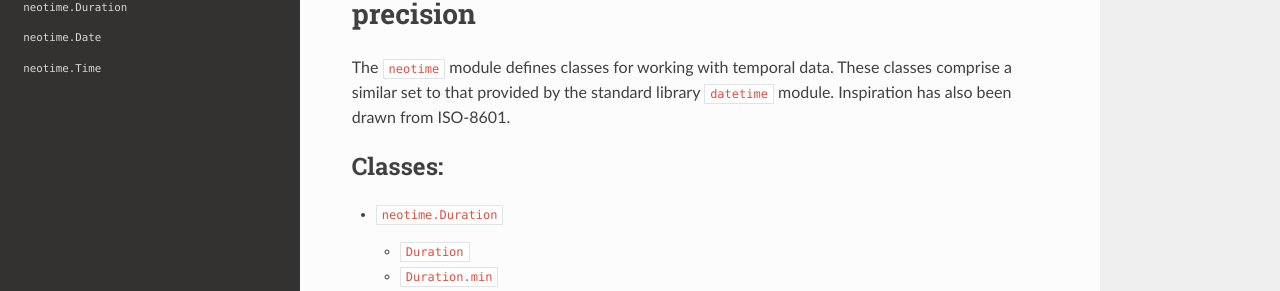
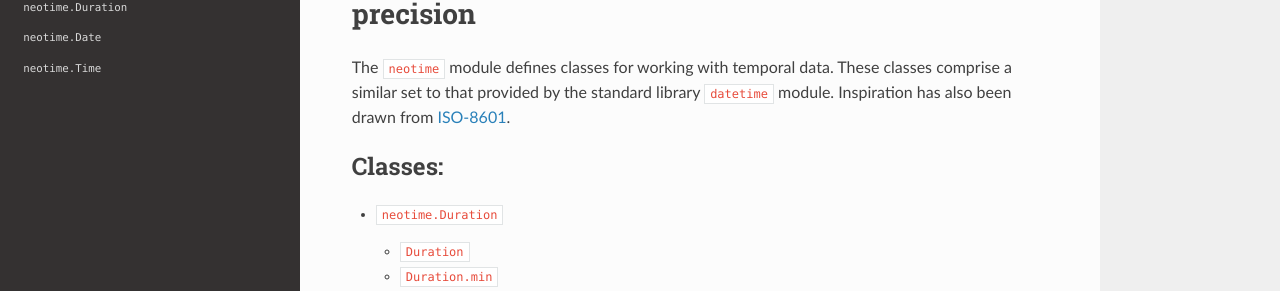
Before and after one commit to neo4j-drivers/neotime, a Sphinx documentation site: the page built from docs/source/index.rst, in a window 1280 px wide and 1382 px high. Shown: the part 146-437 px from the top of the window. Built offline with Sphinx 7.4.7 and the Read the Docs theme 2.0.0, drawn with Linux system fonts in a browser that asks for light colours; part of the change alters nothing that is shown.

```diff
--- a/docs/source/index.rst
+++ b/docs/source/index.rst
@@ -6,7 +6,7 @@
 
 The ``neotime`` module defines classes for working with temporal data.
 These classes comprise a similar set to that provided by the standard library ``datetime`` module.
-Inspiration has also been drawn from ISO-8601.
+Inspiration has also been drawn from `ISO-8601 <https://xkcd.com/1179/>`_.
 
 .. toctree::
     :maxdepth: 2
```
